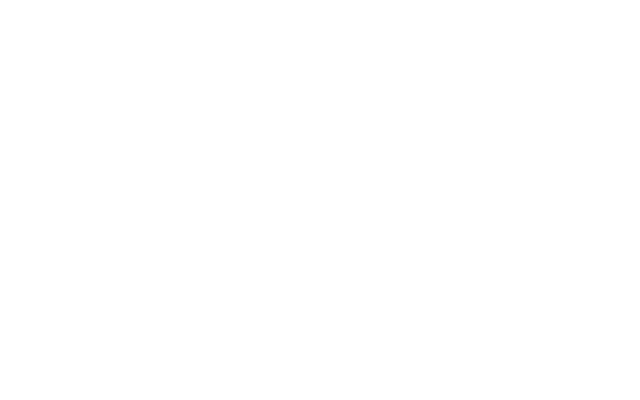
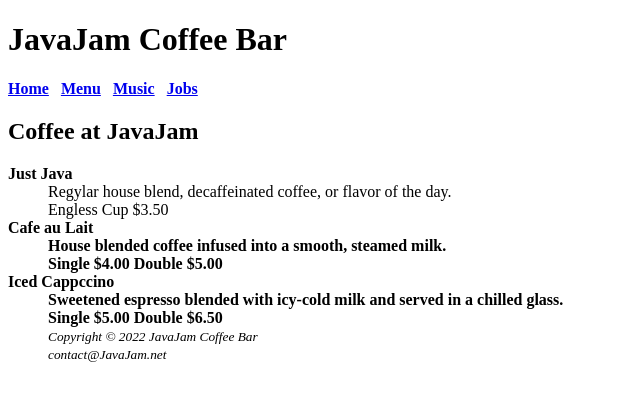
Before and after one commit to jennamariec/JavaJam, a plain HTML site: page menu.html in a window 1280 px wide. Shown: the whole page, without its empty margins (0-640 px from the left). Drawn offline with Linux system fonts and the light colour scheme.

Commit message:
Update menu.html

```diff
--- a/menu.html
+++ b/menu.html
@@ -1,10 +1,38 @@
 <!DOCTYPE html>
 <html lang="en">
 <head>
-<title></title>
+<title>JavaJam Coffee Bar Menu</title>
 <meta charset="utf-8">
 </head>
 <body>
-
+  <h1>JavaJam Coffee Bar</h1>
+  <nav>
+  <b>
+    <a href="index.html">Home</a> &nbsp;
+    <a href="menu.html">Menu</a> &nbsp;
+    <a href="music.html">Music</a> &nbsp;
+    <a href="jobs.html">Jobs</a> &nbsp;
+  </b>
+  </nav>
+<main>
+  <h2>Coffee at JavaJam</h2>
+  </main>
+  <d1>
+    <dt><b>Just Java</b></dt>
+    <dd>Regylar house blend, decaffeinated coffee, or flavor of the day.<dd>
+    <dd>Engless Cup $3.50</dd>
+    <dt><b>Cafe au Lait</s></dt>
+    <dd>House blended coffee infused into a smooth, steamed milk.</dd>
+    <dd>Single $4.00 Double $5.00</b></dt>
+    <dt><b>Iced Cappccino</s></dt>
+    <dd>Sweetened espresso blended with icy-cold milk and served in a chilled glass.</dd>
+    <dd>Single $5.00 Double $6.50</b></dt>
+</d1>
+  <footer>
+    <small><i>
+      Copyright &copy; 2022 JavaJam Coffee Bar<br>
+      <a hred="mailto:jennamcabrall@gmail.com">contact@JavaJam.net</a
+     </i></small>
+   </footer>
 </body>
 </html>
```
